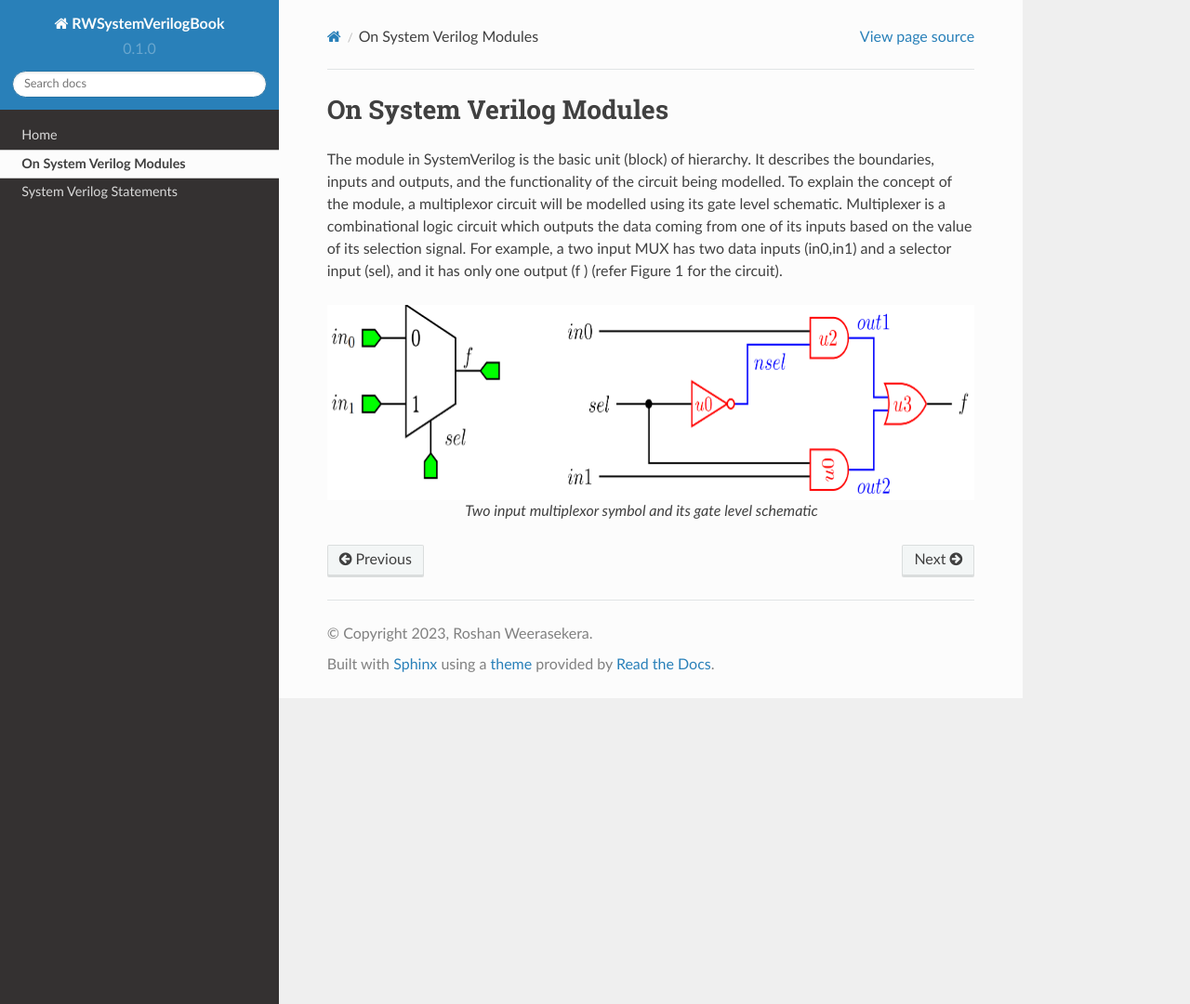
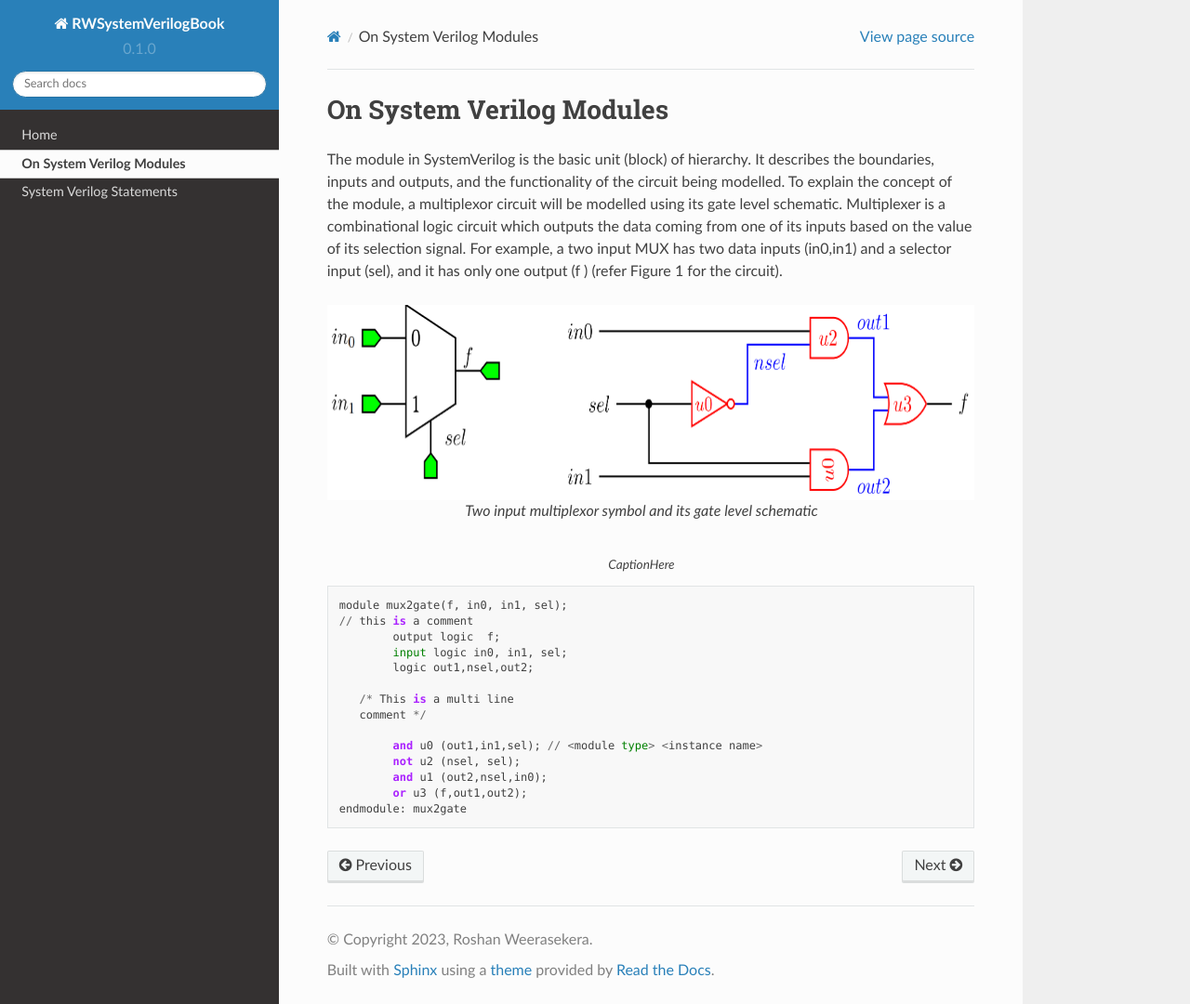
Before and after one commit to roshan-weerasekera/RWSVTutorial, a Sphinx documentation site: the page built from docs/source/1Ch/onSVmodules.rst, in a window 1280 px wide and 1080 px high. Shown: the whole window at 93% size. Built offline with Sphinx 7.4.7 and the Read the Docs theme 2.0.0, drawn with Linux system fonts in a browser that asks for light colours.

Commit message:
Update onSVmodules.rst

```diff
--- a/docs/source/1Ch/onSVmodules.rst
+++ b/docs/source/1Ch/onSVmodules.rst
@@ -9,3 +9,21 @@ The module in SystemVerilog is the basic unit (block) of hierarchy. It describes
    :alt: map to buried treasure
 
    Two input multiplexor symbol and its gate level schematic
+
+.. code-block::
+   :caption: CaptionHere
+
+   module mux2gate(f, in0, in1, sel);
+   // this is a comment
+	   output logic  f;
+	   input logic in0, in1, sel;
+	   logic out1,nsel,out2;
+
+      /* This is a multi line
+      comment */
+
+	   and u0 (out1,in1,sel); // <module type> <instance name>
+	   not u2 (nsel, sel);
+	   and u1 (out2,nsel,in0);
+	   or u3 (f,out1,out2);
+   endmodule: mux2gate
```
